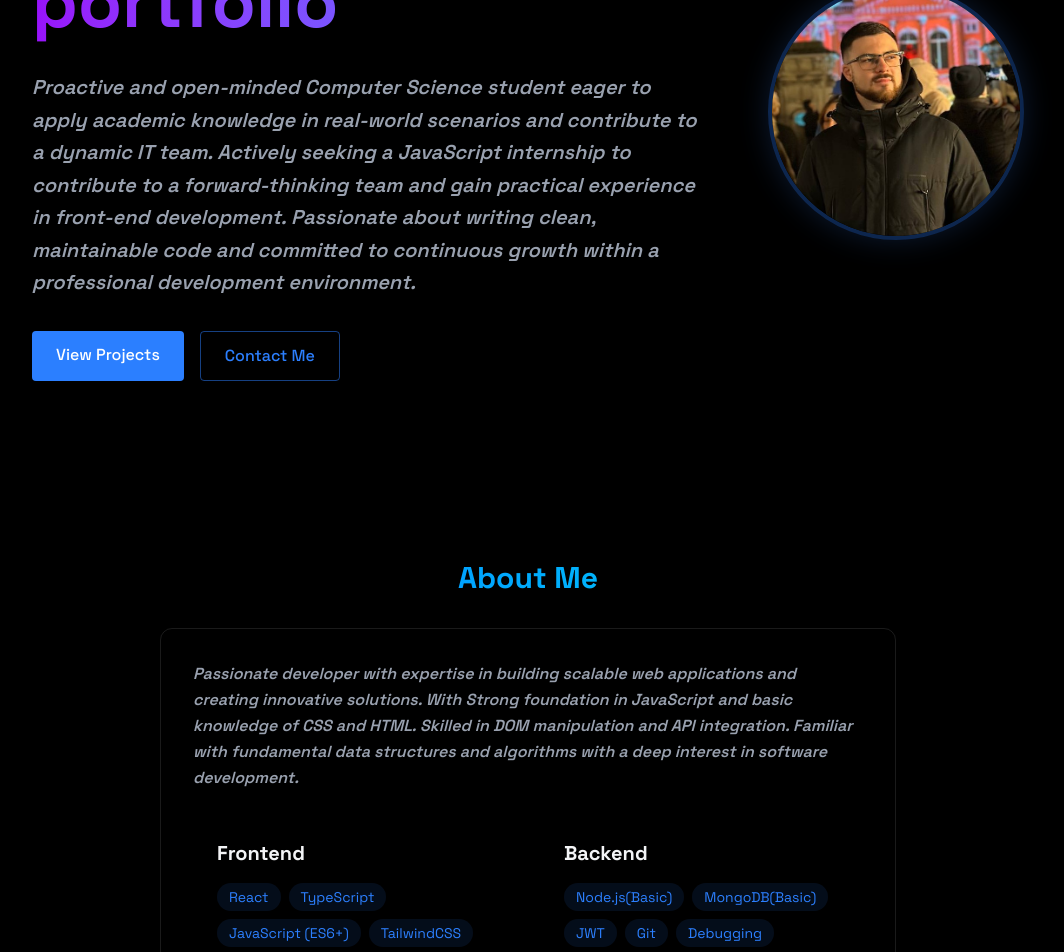
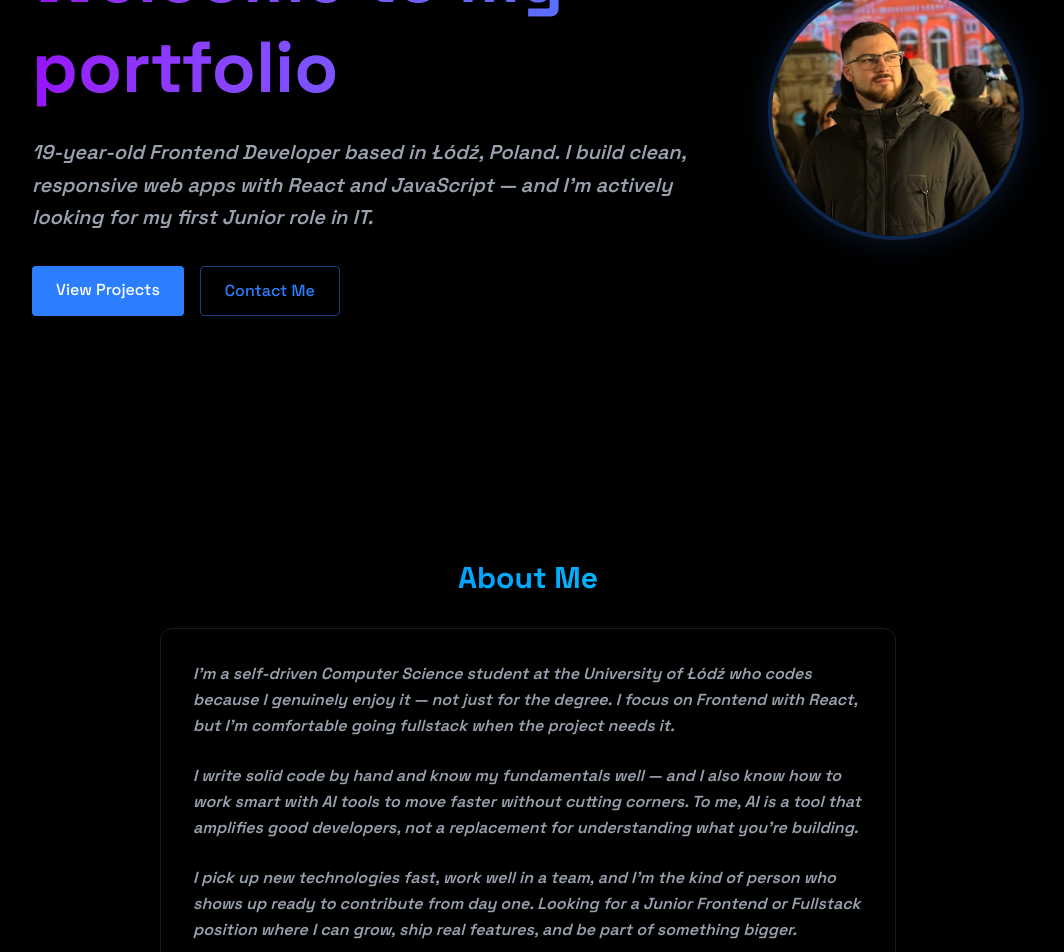
Before and after one commit to DaielCode/Daniel-portfolio, a React (Vite) app: page / in a window 1280 px wide. Shown: the part 320-1272 px from the top of the page, without its empty margins (112-1176 px from the left). Built offline with nearby package versions, Linux system fonts and the light colour scheme.

Commit message:
Rewrite Hero and About Me descriptions

```diff
--- a/src/components/sections/About.jsx
+++ b/src/components/sections/About.jsx
@@ -33,13 +33,24 @@ export const About = () => {
           </h2>
 
           <div className="rounded-xl p-8 border-white/10 border hover:-translate-y-1 transition-all">
-            <p className="text-gray-400 mb-6  leading-relaxed font-semibold italic">
-              Passionate developer with expertise in building scalable web
-              applications and creating innovative solutions. With Strong
-              foundation in JavaScript and basic knowledge of CSS and HTML.
-              Skilled in DOM manipulation and API integration. Familiar with
-              fundamental data structures and algorithms with a deep interest in
-              software development.
+            <p className="text-gray-400 mb-6 leading-relaxed font-semibold italic">
+              I'm a self-driven Computer Science student at the University of
+              Łódź who codes because I genuinely enjoy it — not just for the
+              degree. I focus on Frontend with React, but I'm comfortable going
+              fullstack when the project needs it.
+            </p>
+            <p className="text-gray-400 mb-6 leading-relaxed font-semibold italic">
+              I write solid code by hand and know my fundamentals well — and I
+              also know how to work smart with AI tools to move faster without
+              cutting corners. To me, AI is a tool that amplifies good
+              developers, not a replacement for understanding what you're
+              building.
+            </p>
+            <p className="text-gray-400 mb-6 leading-relaxed font-semibold italic">
+              I pick up new technologies fast, work well in a team, and I'm the
+              kind of person who shows up ready to contribute from day one.
+              Looking for a Junior Frontend or Fullstack position where I can
+              grow, ship real features, and be part of something bigger.
             </p>
 
             <div className="grid grid-cols-1 md:grid-cols-2 gap-6">
--- a/src/components/sections/Home.jsx
+++ b/src/components/sections/Home.jsx
@@ -23,13 +23,9 @@ export const Home = () => {
                          mb-8 max-w-2xl leading-relaxed
                          font-semibold italic"
             >
-              Proactive and open-minded Computer Science student eager to apply
-              academic knowledge in real-world scenarios and contribute to a
-              dynamic IT team. Actively seeking a JavaScript internship to
-              contribute to a forward-thinking team and gain practical experience
-              in front-end development. Passionate about writing clean,
-              maintainable code and committed to continuous growth within a
-              professional development environment.
+              19-year-old Frontend Developer based in Łódź, Poland. I build
+              clean, responsive web apps with React and JavaScript — and I'm
+              actively looking for my first Junior role in IT.
             </p>
 
             <div className="flex flex-col sm:flex-row justify-center md:justify-start gap-4">
```
